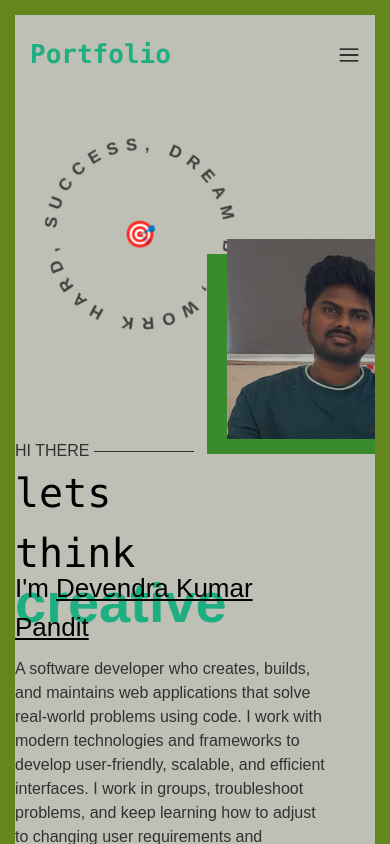
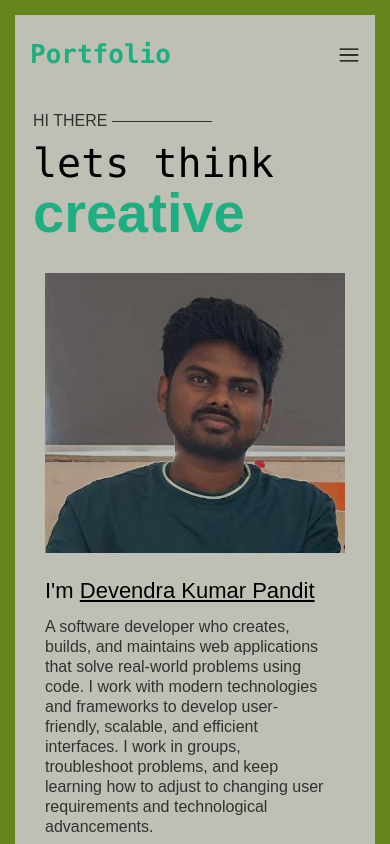
Before and after one commit to Devendrakr19/Devendra-Portfolio, a React (Vite) app: page / in a window 390 px wide. Shown: the top 844 px of the page. Built offline with nearby package versions, Linux system fonts and the light colour scheme.

Commit message:
home first page responsive complete

```diff
--- a/src/Components/pages/Homepage.jsx
+++ b/src/Components/pages/Homepage.jsx
@@ -9,9 +9,9 @@ const Homepage = () => {
     <>
         <div className="bg-[#bec0b5] overflow-hidden" id="homepage">
           <div className="grid grid-cols-1 md:grid-cols-3 pt-[20px]">
-            <div className="col-span-2 relative flex justify-end items-end h-[580px]">
+            <div className="col-span-2 relative flex justify-end items-end sm:h-[580px]">
               <div
-                className="circle-text-wrapper will-change-transform"
+                className="circle-text-wrapper will-change-transform hidden sm:block"
                 data-aos="zoom-in"
                 data-aos-easing="linear"
                 data-aos-duration="2000"
@@ -32,9 +32,9 @@ const Homepage = () => {
                 </svg>
                 <div className="center-icon">🎯</div>
               </div>
-              <div className="flex justify-around w-[100%] h-[450px]">
+              <div className="flex flex-col sm:flex-row sm:justify-around w-[100%] h-[450px]">
                 <div
-                  className="mt-[200px]"
+                  className="pl-[18px] sm:pl-0 sm:mt-[200px]"
                   data-aos="fade-up"
                   data-aos-easing="linear"
                   data-aos-duration="1500"
@@ -43,18 +43,18 @@ const Homepage = () => {
                     <span className="text-[#323131]">HI THERE</span>
                     <span className="block w-[100px] h-[1px] bg-[#323131]"></span>
                   </div>
-                  <p className="text-[black] text-[40px] md:text-[36px] lg:text-[42px] xl:text-[46px] 2xl:text-[50px] font-mono">
+                  <p className="text-[black] whitespace-nowrap text-[40px] md:text-[36px] lg:text-[42px] xl:text-[46px] 2xl:text-[50px] font-mono">
                     lets think
                   </p>
                   <p className="text-[56px] md:text-[62px] lg:text-[68px] xl:text-[72px] 2xl:text-[76px] leading-[40px] text-[#1daf81] font-bold">
                     creative
                   </p>
                 </div>
-                <div className="relative">
+                <div className="flex justify-center items-center sm:block relative pt-[40px] sm:pt-0">
                   <div
-                    className="w-[200px] sm:w-[250px] md:w-[210px] lg:w-[230px] xl:w-[250px] 2xl:w-[270px] h-[200px] sm:h-[240px] md:h-[240px] lg:h-[260px] xl:h-[280px] 2xl:h-[300px] object-contain relative z-20"
-                    // data-aos="zoom-out-down"
-                    // data-aos-duration="2000"
+                    className="w-[300px] sm:w-[250px] md:w-[210px] lg:w-[230px] xl:w-[250px] 2xl:w-[270px] h-[280px] sm:h-[240px] md:h-[240px] lg:h-[260px] xl:h-[280px] 2xl:h-[300px] object-contain relative z-20"
+                    data-aos="zoom-out-down"
+                    data-aos-duration="2000"
                   >
                     <img
                       src="/selfimg.jpeg"
@@ -63,24 +63,24 @@ const Homepage = () => {
                     />
                   </div>
                   <div
-                    className="absolute top-[15px] sm:top-[30px] md:top-[30px] lg:top-[40px] xl:top-[60px] 2xl:top-[80px] right-[20px] sm:right-[30px] md:right-[30px] lg:right-[40px] xl:right-[60px] 2xl:right-[80px] w-[200px] sm:w-[250px] md:w-[210px] lg:w-[230px] xl:w-[250px] 2xl:w-[270px] h-[200px] sm:h-[240px] md:h-[240px] lg:h-[260px] xl:h-[280px] 2xl:h-[300px] bg-[#3a8b2d] z-10"
-                    // data-aos="zoom-out-up"
-                    // data-aos-duration="2000"
+                    className="absolute hidden sm:block top-[0px] sm:top-[30px] md:top-[30px] lg:top-[40px] xl:top-[60px] 2xl:top-[80px] right-[0px] sm:right-[30px] md:right-[30px] lg:right-[40px] xl:right-[60px] 2xl:right-[80px] w-[300px] sm:w-[250px] md:w-[210px] lg:w-[230px] xl:w-[250px] 2xl:w-[270px] h-[280px] sm:h-[240px] md:h-[240px] lg:h-[260px] xl:h-[280px] 2xl:h-[300px] bg-[#3a8b2d] z-10"
+                    data-aos="zoom-out-up"
+                    data-aos-duration="2000"
                   ></div>
                 </div>
               </div>
             </div>
             <div className="col-span-1 flex justify-center flex-col h-full">
               <div
-                className="mt-[-120px] pr-[50px] md:pr-[20px] lg:pr-[30px] xl:pr-[40px] 2xl:pr-[50px]"
+                className="px-[30px] md:mt-[-120px] pr-[50px] sm:mt-[-90px] sm:px-[30px] md:pr-[20px] lg:pr-[30px] xl:pr-[40px] 2xl:pr-[50px]"
                 data-aos="fade-left"
                 data-aos-easing="linear"
                 data-aos-duration="1500"
               >
-                <h1 className="text-[26px] md:text-[15px] lg:text-[21px] xl:text-[24px] 2xl:text-[26px]">
+                <h1 className="text-[22px] mt-[15px] sm:mt-0 sm:text-[30px] md:text-[15px] lg:text-[21px] xl:text-[24px] 2xl:text-[26px]">
                   I'm <span className="underline">Devendra Kumar Pandit</span>
                 </h1>
-                <p className="mt-[10px] text-[#323131] md:leading-[20px]">
+                <p className="mt-[10px] sm:mt-[5px] text-[#323131] leading-[20px] md:leading-[20px] xl:leading-none 2xl:leading-none">
                   A software developer who creates, builds, and maintains web
                   applications that solve real-world problems using code. I work
                   with modern technologies and frameworks to develop
```
